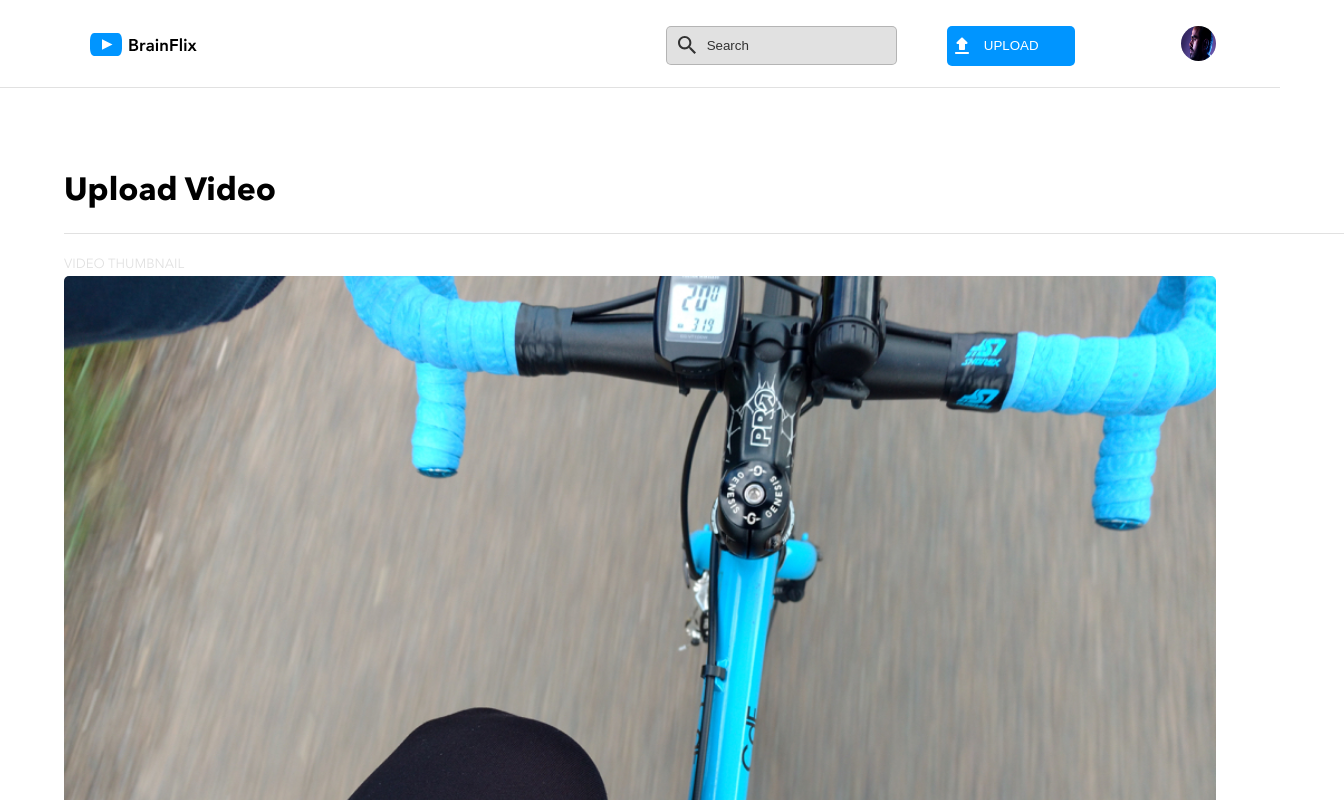
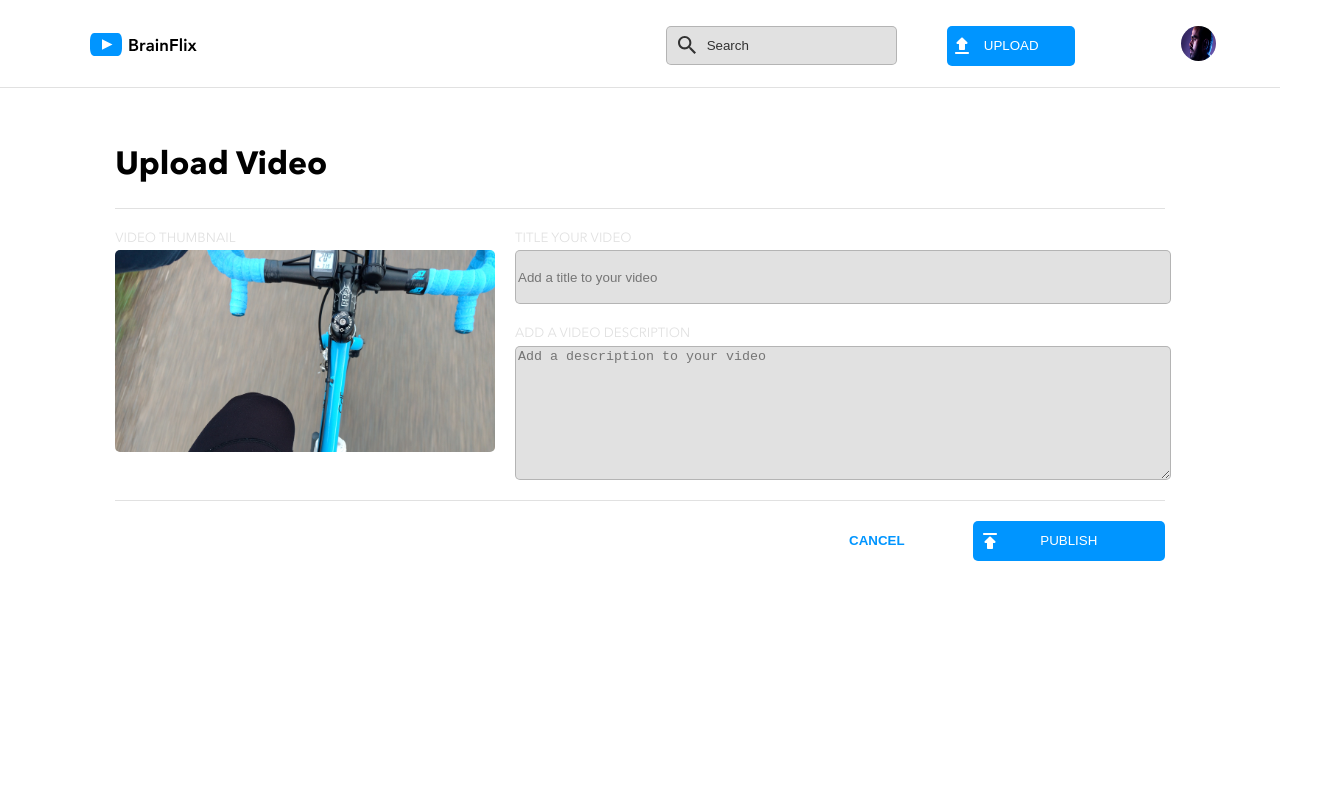
Before and after one commit to JayEee2U/jonathan-winter-brainflix, a React (Create React App) app: page /upload in a window 1280 px wide. Shown: the top 800 px of the page, 1344 px wide, since content can reach past the window. Built offline with nearby package versions, Linux system fonts and the light colour scheme.

Commit message:
attempt to fix final desktop breakpoint errors not completed

```diff
--- a/src/components/Component/Body/Body.js
+++ b/src/components/Component/Body/Body.js
@@ -42,12 +42,15 @@ function Body() {
       <div>
         <Header />
       </div>
-     <div>
-        <VideoDetails videoId={videoIdToDisplay}/>
-     </div>
-      <div>
-        <NextVideo videos={filteredVideos}  />
+      <div className="desktop-breakpoint">
+        <div>
+          <VideoDetails videoId={videoIdToDisplay}/>
+        </div>
+        <div>
+          <NextVideo videos={filteredVideos}  />
+        </div>
       </div>
+
     </>
   );
 }
--- a/src/components/Component/Body/Body.scss
+++ b/src/components/Component/Body/Body.scss
@@ -62,6 +62,14 @@ h1 {
         padding-right: 4vw;
     }
 
+    @include partials.breakpoint(desktop) {
+        flex-direction: row;
+        justify-content: space-around;
+        padding: 0;
+        padding-left: 0;
+        padding-right: 4vw;
+    }
+
     h4 {
         display: inline;
         margin: auto 0;
@@ -72,7 +80,7 @@ h1 {
     }
 
     h4.commentator-font {
-        color: #AFAFAF;
+        color: $primary-silver;
         font-weight: 400;
 
         @include partials.breakpoint(desktop) {
@@ -124,7 +132,7 @@ h1 {
 
 
 .divider {
-    border-bottom:  1px solid #E1E1E1;
+    border-bottom:  1px solid $secondary-mercury;
     width:  90vw;
     height: .063rem;
     margin: 0px auto;
@@ -152,3 +160,9 @@ h1 {
 .commentSection {
     @include partials.padding;
 }
+
+.desktop-breakpoint {
+    @include partials.breakpoint(desktop) {
+        display: flex
+    }
+}
--- a/src/components/Component/Comments/Comments.scss
+++ b/src/components/Component/Comments/Comments.scss
@@ -9,7 +9,17 @@ h1 {
 }
 
 .divider {
-    @include partials.divider;
+    @include partials.breakpoint(mobile) {
+        @include partials.divider;
+    }
+
+    @include partials.breakpoint(tablet) {
+        @include partials.divider;
+    }
+
+    @include partials.breakpoint(desktop) {
+        @include partials.divider;
+    }
 }
 
 .new-comment__section {
--- a/src/components/Component/Header/Header.scss
+++ b/src/components/Component/Header/Header.scss
@@ -1,6 +1,6 @@
 @use '../../../styles/partials/_partials';
-@use '../../../styles/partials/_typography';
 @import '../../../styles/partials/_colors';
+@import '../../../styles/partials/_typography';
 
 .NavBar {
     display: flex;
@@ -48,7 +48,7 @@
     }
 
     button:hover {
-        background-color: $secondary-darkblue;
+        background-color: #0065AD;
     }
 }
 
--- a/src/components/Component/VideoDetails/VideoDetails.scss
+++ b/src/components/Component/VideoDetails/VideoDetails.scss
@@ -11,6 +11,12 @@
     }
 
     @include partials.breakpoint(tablet) {
+        background-color:$secondary-darkblack;
+        margin: 0;
+        width: 100%;
+    }
+
+    @include partials.breakpoint(desktop) {
         background-color:$secondary-darkblack;
         margin: 0;
         width: 100%;
--- a/src/pages/Upload/Upload.js
+++ b/src/pages/Upload/Upload.js
@@ -19,15 +19,17 @@ function Upload() {
     return (
         <>
         <Header />
-        <div className='divider'>&nbsp;</div>
+        <div className='divider-header__breakpoint'>&nbsp;</div>
         <main className="upload-section">
                 <h1>Upload Video</h1>
                 <div className='divider-mobile__breakpoint'>&nbsp;</div>
             <section className="video-upload__1">
+                <div className="upload-breakpoint__desktop">
                 <div className="video-image__div">
                     <h5>VIDEO THUMBNAIL</h5>
                     <img className="video-thumbnail" src={VideoPreview} alt="Upload Video Preview" />
                 </div>
+                <section className="video-details__input">
                     <div  className='video-title'>
                         <h5>TITLE YOUR VIDEO</h5>
                         <input className="video-title__input" type="text"  name="name" placeholder='Add a title to your video'>
@@ -38,6 +40,9 @@ function Upload() {
                         <textarea className="text-description" type="text"  name="name" placeholder='Add a description to your video'>
                         </textarea>
                     </div>
+                </section>
+                </div>
+
                 <div className='divider-mobile__breakpoint'>&nbsp;</div>
                 {
                   uploadSuccessful? (
--- a/src/pages/Upload/Upload.scss
+++ b/src/pages/Upload/Upload.scss
@@ -4,10 +4,13 @@
 
 .upload-section {
     padding: 5vw;
-    width: 50%;
 
     @include partials.breakpoint(tablet) {
         width: 91vw;
+    }
+
+    @include partials.breakpoint(desktop) {
+        padding:  3vw 9vw;
     }
 
     h1 {
@@ -20,28 +23,45 @@
     }
 }
 
-.divider {
-    @include partials.divider
+.divider-header__breakpoint {
+    @include partials.breakpoint(mobile){
+        @include partials.divider;
+    }
+
+    @include partials.breakpoint(tablet) {
+        @include partials.divider;
+    }
+
+    @include partials.breakpoint(desktop) {
+        @include partials.divider;
+    }
 }
 
 .divider-mobile__breakpoint {
-    border-bottom:  1px solid $secondary-mercury;
-        width:  100vw;
-        height: .063rem;
-        margin: 0px auto;
+    @include partials.breakpoint(mobile) {
+        display: none;
+    }
 
     @include partials.breakpoint(tablet) {
-        border-bottom:  1px solid $secondary-mercury;
-        width:  100vw;
-        height: .063rem;
-        margin: 0px auto;
+        @include partials.divider;
+        width: 90vw;
+    }
+
+    @include partials.breakpoint(desktop) {
+        @include partials.divider;
+        width: 100%;
+    }
+}
+
+.upload-bar {
+    @include partials.breakpoint(mobile) {
     }
 }
 
 input {
     @include partials.input;
     width: 90vw;
-    height: 40px;
+    height: 50px;
 
     .video-title__input {
         width: 90vw;
@@ -54,8 +74,16 @@ input {
         width: 90vw;
         background-image: url(../../assets/images//publish.svg);
 
+        button:hover {
+            background-color: $secondary-darkblue;
+        }
+
         @include partials.breakpoint(tablet) {
             width: 25vw;
+        }
+
+        @include partials.breakpoint(desktop) {
+            width: 15vw;
         }
     }
 }
@@ -79,6 +107,10 @@ input {
         @include partials.breakpoint(tablet) {
             width: 25vw;
         }
+
+        @include partials.breakpoint(desktop) {
+            width: 15vw;
+        }
     }
 }
 
@@ -86,6 +118,11 @@ input {
     object-fit: contain;
     width: 90vw;
     height: 25%;
+
+    @include partials.breakpoint(desktop){
+        width: 40%;
+        height: 90%;
+    }
 
     .video-thumbnail {
         width: 100%;
@@ -95,7 +132,17 @@ input {
         @include partials.breakpoint(tablet){
             width: 50%;
         }
+
+        @include partials.breakpoint(desktop){
+            width: 95%;
         }
+    }
+}
+
+.video-title__input {
+    @include partials.breakpoint(desktop){
+        width: 100%;
+    }
 }
 
 .text-description {
@@ -103,13 +150,39 @@ input {
     width: 90vw;
     height: 16vh;
 
+    @include partials.breakpoint(desktop){
+        width: 100%;
+    }
+}
+
+.video-description {
+    @include partials.breakpoint(desktop){
+        margin-bottom: .825rem;
+    }
+}
+
+.video-details__input {
+    @include partials.breakpoint(desktop){
+        width: 65%;
+    }
+}
+
+.upload-breakpoint__desktop {
+    @include partials.breakpoint(desktop){
+        display: flex;
+        // padding-bottom: 5px;
+    }
 }
 
 .button-breakpoint__div {
     @include partials.breakpoint(tablet) {
         display: flex;
         flex-direction: row-reverse;
+    }
 
+    @include partials.breakpoint(desktop) {
+        display: flex;
+        flex-direction: row-reverse;
     }
 }
 
@@ -120,6 +193,5 @@ input {
         @include partials.button;
         width: 90vw;
         font-weight: bold;
-
     }
 }
--- a/src/styles/partials/_partials.scss
+++ b/src/styles/partials/_partials.scss
@@ -1,3 +1,5 @@
+@import '../partials/_colors';
+
 @mixin breakpoint($point) {
     @if $point == mobile {
         @media (max-width: 767px) {
@@ -17,7 +19,7 @@
 }
 
 @mixin divider {
-    border-bottom:  1px solid #E1E1E1;
+    border-bottom:  1px solid $secondary-mercury;
     width:  100vw;
     height: .063rem;
     margin: 0px auto;
@@ -29,7 +31,7 @@
     border-radius: 50%;
 }
 @mixin heading {
-    color: #AFAFAF;
+    color: $primary-silver;
 }
 
 @mixin padding {
@@ -40,8 +42,8 @@
 @mixin button {
     background-repeat: no-repeat;
     background-position: left 3% center;
-    background-color: #0095FF;
-    color: #FFFFFF;
+    background-color: $primary-blue;
+    color: $primary-white;
     text-decoration: none;
     border: none;
     border-radius: 5px;
@@ -52,7 +54,7 @@
 }
 
 @mixin input {
-    background-color: #E1E1E1;
+    background-color: $secondary-mercury;
     border: 1px solid rgba(0, 0, 0, 0.2);
     background-position: left .5% center;
     border-radius: 5px;
```
Lines whose indentation alone changed are shown as unchanged.
